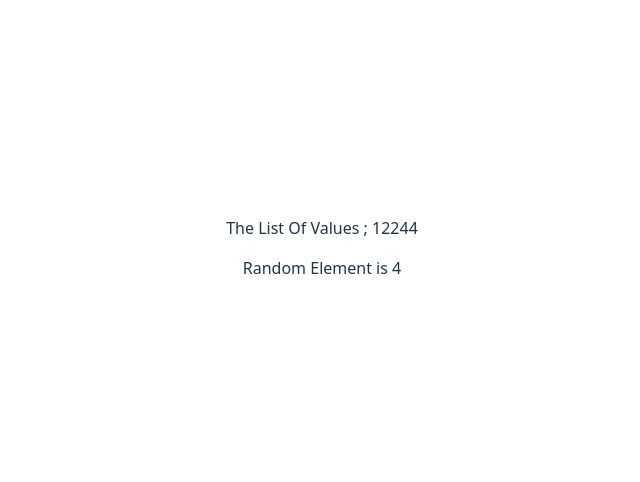
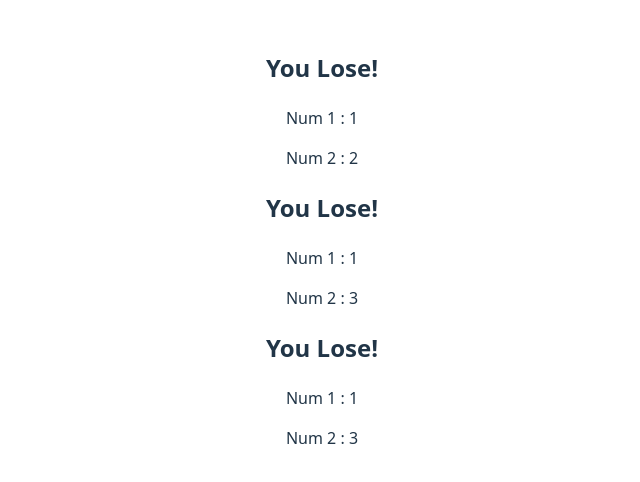
Before and after one commit to DevOlabode/Learning-React, a React (Vite) app: page / in a window 1280 px wide. Shown: the part 152-634 px from the top of the page, without its empty margins (318-958 px from the left). Built offline with nearby package versions, Linux system fonts and the light colour scheme.

Commit message:
Added a simple double dice page

```diff
--- a/src/App.jsx
+++ b/src/App.jsx
@@ -3,13 +3,14 @@ import Chicken from './chicken'
 import Greeter from './Greeter'
 import Die from './die'
 import ListPicker from './ListPicker'
+import DoubleDice from './DoubleDice'
 
 function App() {
   return <div>
-    <ListPicker values={[1,2,2,4,4]}/>
-    {/* <Die numSides={20}/>
-    <Die numSides={30}/>
-    <Die numSides={12}/> */}
+    {/* <ListPicker values={[1,2,2,4,4]}/> */}
+    <DoubleDice />
+    <DoubleDice />
+    <DoubleDice />
   </div>
 }
 
--- /dev/null
+++ b/src/DoubleDice.jsx
@@ -0,0 +1,13 @@
+export default function DoubleDice(){
+    const num1 = Math.floor(Math.random() *3) + 1
+    const num2 = Math.floor(Math.random() *3) + 1
+    const result  = num1 === num2 ? 'You Win' : 'You Lose'
+
+        return (
+            <div>
+                <h2>{result}!</h2>
+                <p>Num 1 : {num1}</p>
+                <p>Num 2 : {num2}</p>
+            </div>
+        )
+}
```
